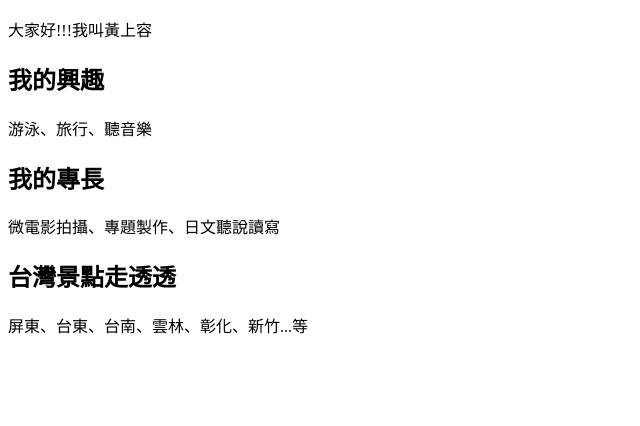
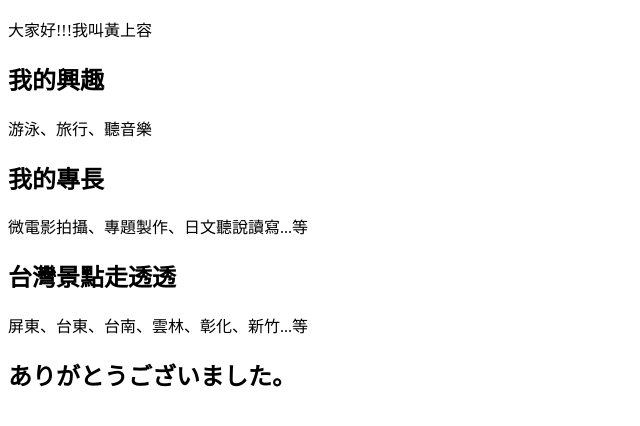
Before and after one commit to may7389989/web, a plain HTML site: page index.htm in a window 1280 px wide. Shown: the part 370-796 px from the top of the page, without its empty margins (0-640 px from the left). Drawn offline with Linux system fonts and the light colour scheme.

Commit message:
Update index.htm

```diff
--- a/index.htm
+++ b/index.htm
@@ -20,8 +20,9 @@
   <h2>我的興趣</h2>
   <p>游泳、旅行、聽音樂</p>
   <h2>我的專長</h2>
-  <p>微電影拍攝、專題製作、日文聽說讀寫</p>
+  <p>微電影拍攝、專題製作、日文聽說讀寫...等</p>
   <h2>台灣景點走透透</h2>
   <p>屏東、台東、台南、雲林、彰化、新竹...等</p>
+  <h2>ありがとうございました。</
   </body>
 </html>
```
